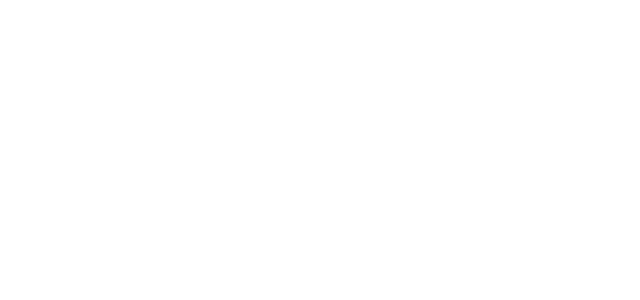
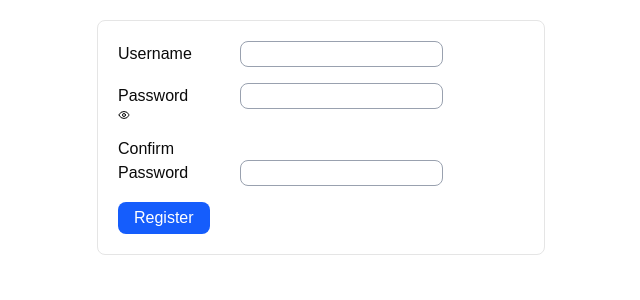
Before and after one commit to thesalimft-git/w2_ferdos_andishe_taha, a React (Vite) app: page /register in a window 1280 px wide. Before the commit this address had no page. Shown: the top 300 px of the page, without its empty margins (319-959 px from the left). Built offline with nearby package versions, Linux system fonts and the light colour scheme.

Commit message:
add register page

```diff
--- a/src/App.tsx
+++ b/src/App.tsx
@@ -2,6 +2,7 @@
 import DashboardPage from "./pages/DashboardPage"
 import { BrowserRouter as Router, Routes, Route } from "react-router-dom"
 import LoginPage from "./pages/LoginPage"
+import RegisterPage from "./pages/RegisterPage"
 
 export function App() {
   return (
@@ -10,6 +11,7 @@
           <Routes>
               <Route path="/" element={<DashboardPage />} />
               <Route path="/login" element={<LoginPage />} />
+              <Route path="/register" element={<RegisterPage />} />
           </Routes>
         </Layout>
       </Router>
--- a/src/pages/DashboardPage.tsx
+++ b/src/pages/DashboardPage.tsx
@@ -8,26 +8,15 @@
   { name: 'car', price: 120, color: 'white' }
 ]
 
+
 export default function DashboardPage() {
   return (
     <div className="border-2 p-20 mx-auto">
       <div className="flex gap-3">
-
-
-        <ProductCard product="ali" />
-
-
-        {products.map((product) => {
-          return (
-            <div key={product.name} className="border-2 rounded-lg p-5">
-              <h1>{product.name}</h1>
-              <button>${product.price}</button>
-              <button>{product.color}</button>
-            </div>
-          )
-        })}
+        {products.map((product, index) => (
+          <ProductCard key={index} product={product} />
+        ))}
       </div>
-
     </div>
   )
 }
--- a/src/pages/LoginPage.tsx
+++ b/src/pages/LoginPage.tsx
@@ -1,5 +1,4 @@
 import { LoginForm } from "@/components/login-form"
-
 export default function LoginPage() {
   return (
     <div className="flex min-h-svh w-full items-center justify-center p-6 md:p-10">
--- /dev/null
+++ b/src/pages/RegisterPage.tsx
@@ -0,0 +1,50 @@
+import { Eye } from "lucide-react"
+import { useState } from "react"
+
+
+
+export default function RegisterPage() {
+    const [showPassword, setShowPassword] = useState(false)
+
+    const [username, setUsername] = useState('')
+    const [password, setPassword] = useState('')
+    const [confirmPassword, setConfirmPassword] = useState('')
+
+
+
+
+    function toggleShowPassword() {
+        setShowPassword(!showPassword)
+        console.log(showPassword)
+
+        console.log(username, password, confirmPassword);
+    }
+
+
+
+
+    return (
+        <div className="w-full">
+            <div className="border rounded-md w-md mx-auto mt-5 p-5">
+                <form action="" className="grid gap-4">
+                    <div>
+                        <label className="w-1/4 inline-block" htmlFor="username">Username</label>
+                        <input className="w-2/4 inline-block border border-gray-400 rounded-md ms-5" type="text" id="username" onChange={(event)=>{setUsername(event?.target.value)}} />
+                    </div>
+                    <div>
+                        <label className="w-1/4 inline-block" htmlFor="password">Password</label>
+                        <input className="w-2/4 inline-block border border-gray-400 rounded-md ms-5" type={showPassword ? 'text' : 'password'} id="password" onChange={(event)=>{setPassword(event?.target.value)}} />
+                        <Eye size={12} onClick={()=>{toggleShowPassword()}} />
+                    </div>
+                    <div>
+                        <label className="w-1/4 inline-block" htmlFor="confirm-password">Confirm Password</label>
+                        <input className="w-2/4 inline-block border border-gray-400 rounded-md ms-5" type={showPassword ? 'text' : 'password'} id="confirm-password" onChange={(event)=>{setConfirmPassword(event?.target.value)}} />
+                    </div>
+                    <div>
+                        <button className="bg-blue-600 hover:bg-blue-700 text-white rounded-md px-4 py-1" type="submit">Register</button>
+                    </div>
+                </form>
+            </div>
+        </div>
+    )
+}
--- a/src/partials/ProductCard.tsx
+++ b/src/partials/ProductCard.tsx
@@ -1,8 +1,19 @@
-export default function ProductCard({ product }) {
+type Product = {
+  name: string;
+  price: number;
+  color: string;
+}
+
+type ProductCardProps = {
+  product: Product;
+}
+
+export default function ProductCard({ product }: ProductCardProps) {
     return (
-        <div>
-            <h1>{product}</h1>
-            ProductCard
+        <div className="border-2 rounded-lg p-5">
+            <h1>{product.name}</h1>
+            <button>${product.price}</button>
+            <button>{product.color}</button>
         </div>
     )
 }
```
